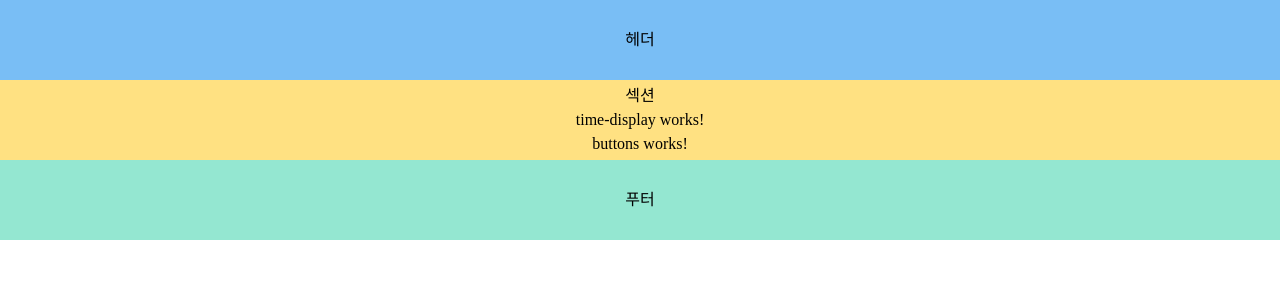
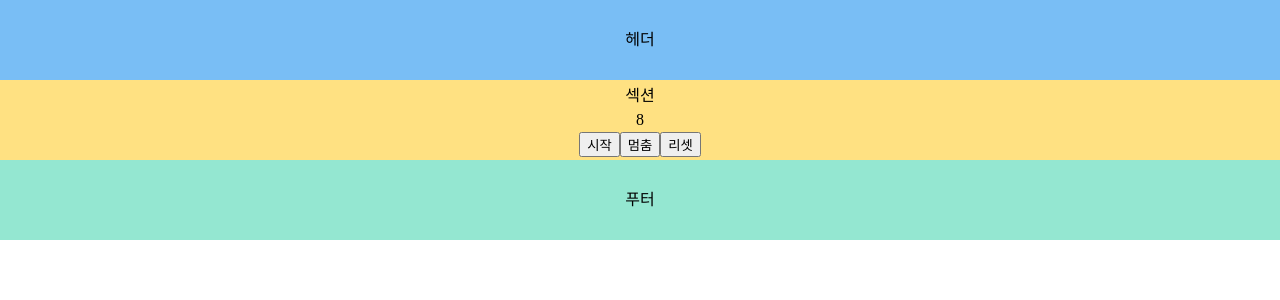
Before and after one commit to wook95/first-angular-app, an Angular app in the folder stop-watch-app/: page / in a window 1280 px wide. Shown: the top 300 px of the page. Built offline with nearby package versions, Linux system fonts and the light colour scheme.

Commit message:
feat: 부모컴포넌트로 이벤트emit

```diff
--- a/stop-watch-app/src/app/section/buttons/buttons.component.html
+++ b/stop-watch-app/src/app/section/buttons/buttons.component.html
@@ -1 +1,7 @@
-<p>buttons works!</p>
+<div>
+
+    <button class="btn-start" (click)="start()" >시작</button>
+    <button class="btn-stop" (click)="start()" >멈춤</button>
+    <button class="btn-rest" (click)="start()" >리셋</button>
+
+</div>
--- a/stop-watch-app/src/app/section/buttons/buttons.component.ts
+++ b/stop-watch-app/src/app/section/buttons/buttons.component.ts
@@ -1,4 +1,4 @@
-import { Component, OnInit } from '@angular/core';
+import { Component, OnInit, Output, EventEmitter } from '@angular/core';
 
 @Component({
   selector: 'app-buttons',
@@ -7,9 +7,16 @@ import { Component, OnInit } from '@angular/core';
 })
 export class ButtonsComponent implements OnInit {
 
-  constructor() { }
+  @Output() clickEvent = new EventEmitter()
+
+  constructor() {
+  }
 
   ngOnInit(): void {
   }
 
+  start(){
+    this.clickEvent.emit();
+  }
+
 }
--- a/stop-watch-app/src/app/section/section.component.html
+++ b/stop-watch-app/src/app/section/section.component.html
@@ -1,5 +1,5 @@
 <div class="title">
   <p>섹션</p>
   <app-time-display></app-time-display>
-  <app-buttons></app-buttons>
+  <app-buttons (clickEvent)="startTime()" ></app-buttons>
 </div>
--- a/stop-watch-app/src/app/section/section.component.ts
+++ b/stop-watch-app/src/app/section/section.component.ts
@@ -12,4 +12,8 @@ export class SectionComponent implements OnInit {
   ngOnInit(): void {
   }
 
+  startTime(){
+    console.log('섹션 컴포넌트가 잘 받음');
+  }
+
 }
--- a/stop-watch-app/src/app/section/time-display/time-display.component.html
+++ b/stop-watch-app/src/app/section/time-display/time-display.component.html
@@ -1 +1 @@
-<p>time-display works!</p>
+<p>{{test}}</p>
--- a/stop-watch-app/src/app/section/time-display/time-display.component.ts
+++ b/stop-watch-app/src/app/section/time-display/time-display.component.ts
@@ -6,8 +6,16 @@ import { Component, OnInit } from '@angular/core';
   styleUrls: ['./time-display.component.css']
 })
 export class TimeDisplayComponent implements OnInit {
+  test:number
 
-  constructor() { }
+  constructor() {
+    this.test=1;
+    setInterval(  ()=>(this.test++),1000)
+  }
+
+
+
+
 
   ngOnInit(): void {
   }
--- /dev/null
+++ b/stop-watch-app/stop-watch/package.json
@@ -0,0 +1,6 @@
+{
+  "name": "stop-watch",
+  "version": "1.0.0",
+  "dependencies": {
+  }
+}
```
Also changed, not shown: 1 other file (tests, documents, lock files or other folders).
